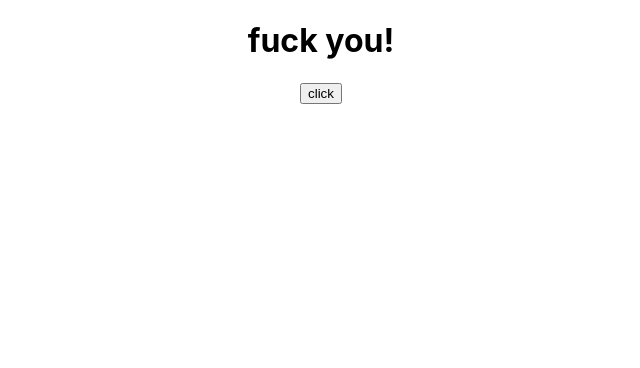
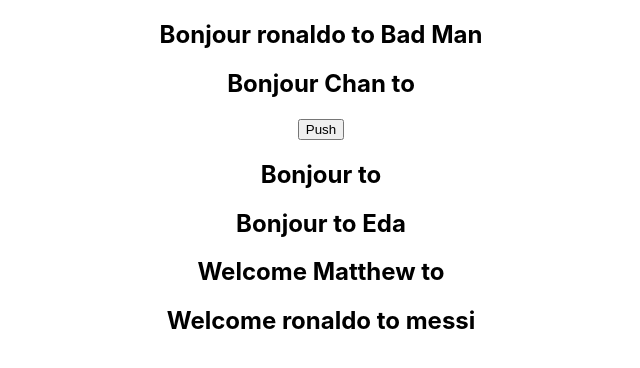
Before and after one commit to zigzagdev/React.training, a React (Create React App) app: page / in a window 1280 px wide. Shown: the top 368 px of the page, without its empty margins (319-959 px from the left). Built offline with nearby package versions, Linux system fonts and the light colour scheme.

Commit message:
explain_classcomponent&functioncomponent_difference

```diff
--- a/src/App.js
+++ b/src/App.js
@@ -10,15 +10,15 @@ class App extends Component{
     render() {
       return(
        <div className="App">
-         <Message/>
-        {/* <Greet name="ronaldo" hero="Bad Man"/>*/}
-        {/*   <Greet name="Chan"/>*/}
-        {/*   <button>Push</button>*/}
-        {/*    <Greet/>*/}
-        {/*   <Greet name="Eda"/>*/}
+         {/*<Message/>*/}
+         <Greet name="ronaldo" hero="Bad Man"/>
+           <Greet name="Chan"/>
+           <button>Push</button>
+            <Greet/>
+           <Greet hero="Eda"/>
 
-        {/*<Welcome name="Matthew"/>*/}
-        {/*<Welcome name="ronaldo"/>*/}
+        <Welcome name="Matthew"/>
+        <Welcome name="ronaldo" hero="messi"/>
        </div>
       );
     }
--- a/src/components/Greet.js
+++ b/src/components/Greet.js
@@ -1,8 +1,7 @@
 import React from  'react'
 
-
 const Greet = (props) => {
-    console.log(props)
+    console.log(props);
     return <h2> Bonjour {props.name} to {props.hero}</h2>
     }
 export default Greet;
--- a/src/components/Welcome.js
+++ b/src/components/Welcome.js
@@ -1,12 +1,11 @@
-import React, { Component } from 'react'
+import React from 'react'
 
-
-class Welcome extends Component {
-    render(){
-     return(
-      <h2>Welcome {this.props.name} to {this.props.name}</h2>
-     )
-    }
+const Welcome = (props) => {
+  console.log(props);
+  return <h2> Welcome {props.name} to {props.hero}</h2>
 }
 
 export default Welcome;
+
+
+//基本的に関数コンポでの書くことが多い。(thisやbindを使う必要性がない為。同時にシンプルな構文での作成が可能になる)
```
Also changed, not shown: 1 other file (tests, documents, lock files or other folders).
